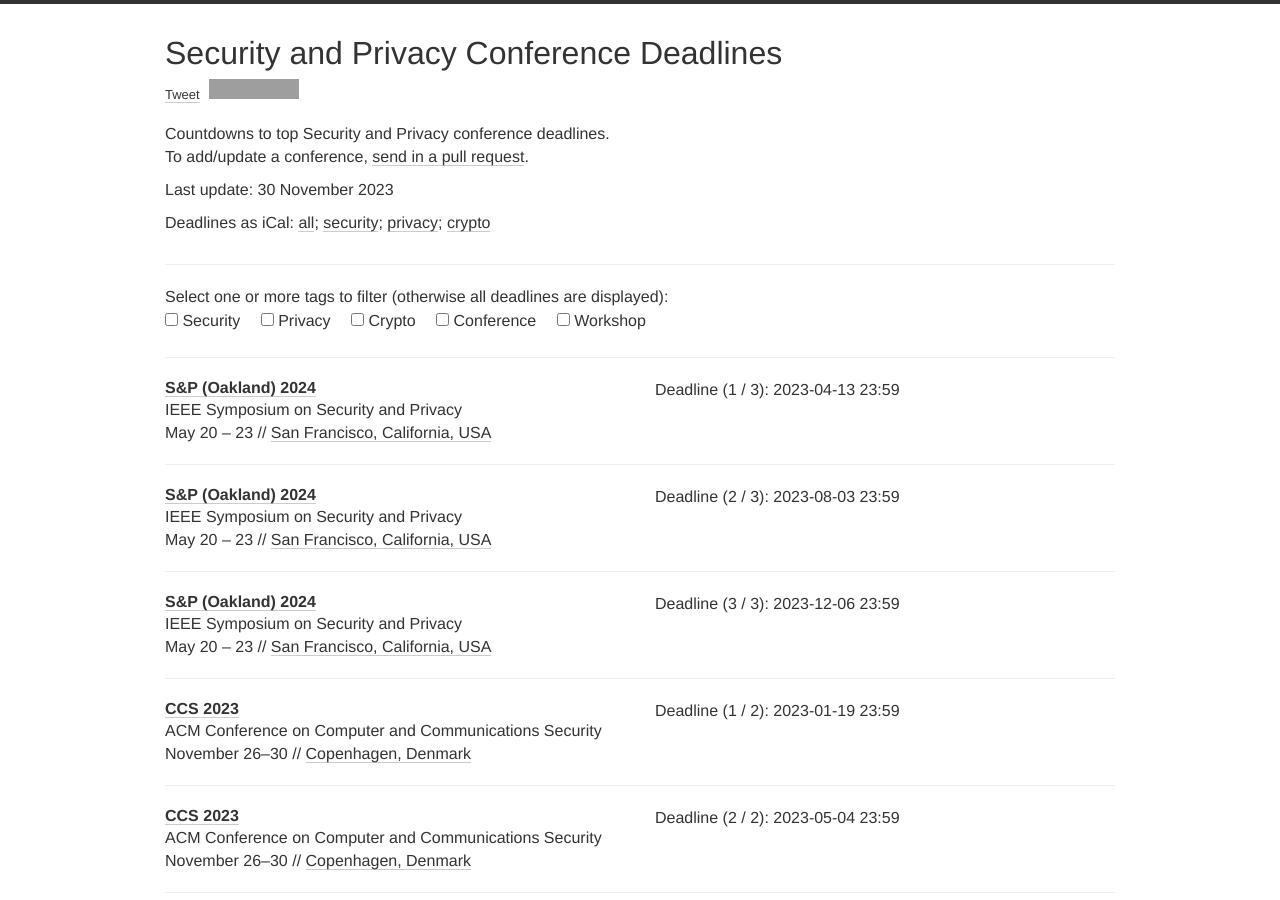
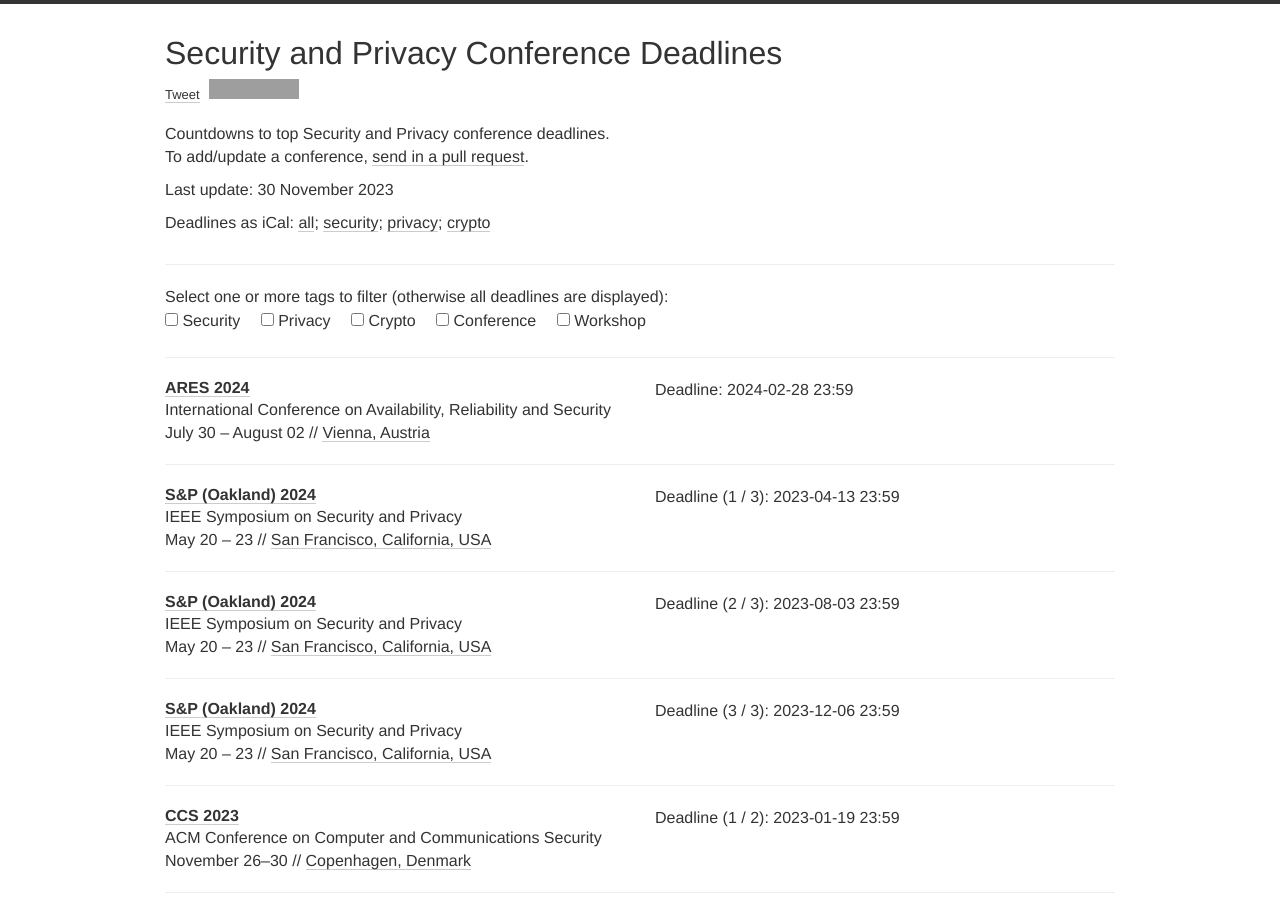
Before and after one commit to sec-deadlines/sec-deadlines.github.io, a Jekyll site: the page built from index.html, in a window 1280 px wide and 900 px high. Built offline with Jekyll 4.4.1, drawn with Linux system fonts in a browser that asks for light colours; nearby versions of some CDN libraries; comment, search, counter and statistics services are not loaded; grey boxes are pictures that could not be loaded.

Commit message:
added ARES 2024
ARES 2024

```diff
--- a/_data/conferences.yml
+++ b/_data/conferences.yml
@@ -1,6 +1,14 @@
 ---
 
 # Security and Privacy
+- name: ARES
+  description: International Conference on Availability, Reliability and Security
+  year: 2024
+  link: https://www.ares-conference.eu
+  deadline: ["2024-02-28 23:59"]
+  date: July 30 - August 02
+  place: Vienna, Austria
+  tags: [SEC, CONF, PRIV]
 
 - name: S&P (Oakland)
   year: 2024
```
